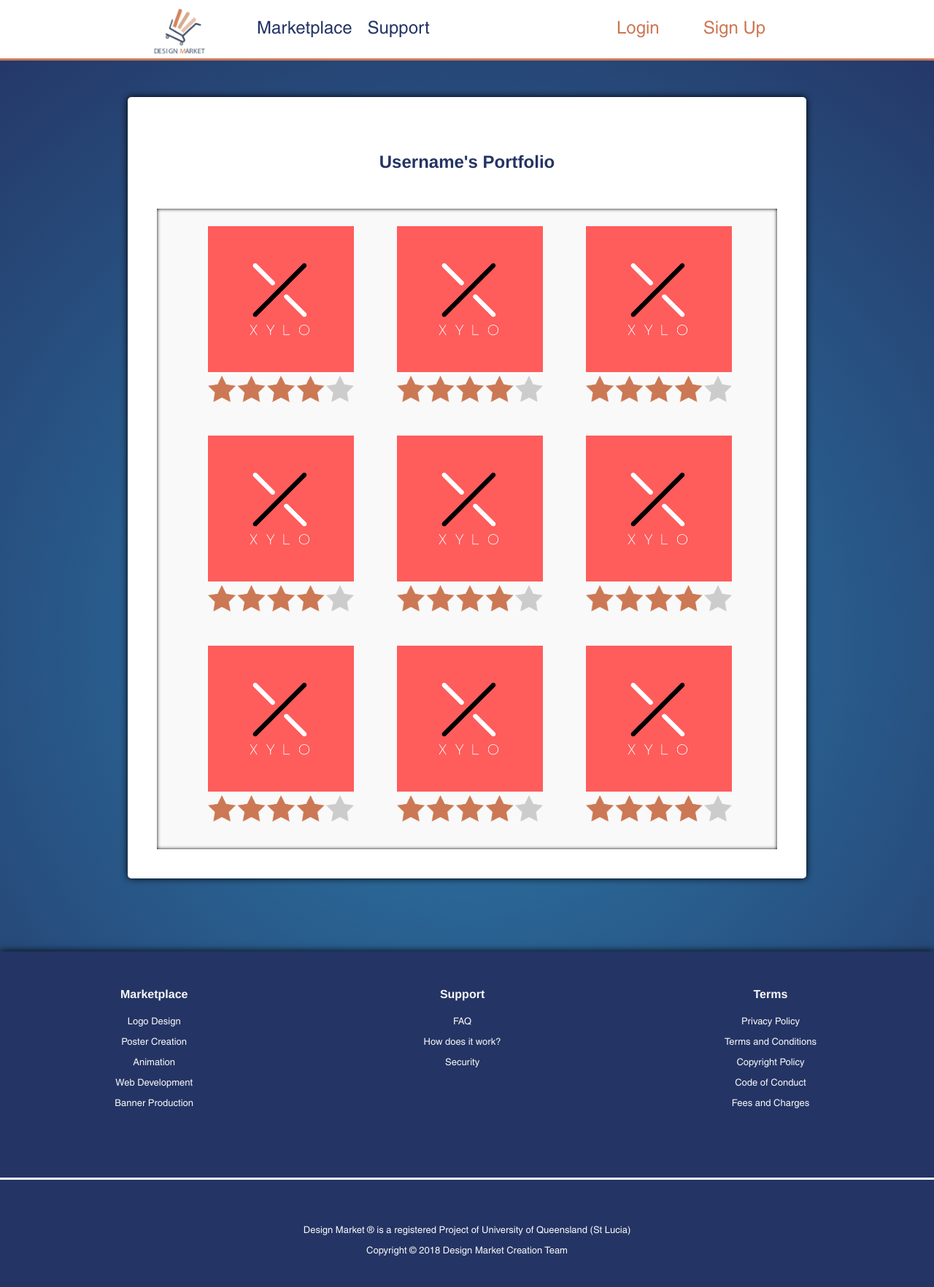
After one commit to SuperSheaff/Design-Market, a PHP site: page /profilePortfolio.php in a window 1280 px wide. The commit adds this page. Shown: the whole page at 73% size. Run offline with PHP 8.4, Linux system fonts and the light colour scheme.

Commit message:
changes to profilePortfolio + css + changed footer title

```diff
--- a/designMarket/createpost.php
+++ b/designMarket/createpost.php
@@ -5,7 +5,6 @@
 	$user = $_SESSION["username"];
 	$name = mysqli_real_escape_string($con, $_POST["name"]);
 	$description = mysqli_real_escape_string($con, $_POST["description"]);
-	$category = mysqli_real_escape_string($con, $_POST["category"]);
 
 	$source = "./uploads/" . basename($_FILES["uploadInspiration"]["name"]);
 	$error = 1;
@@ -25,7 +24,7 @@
 	$budget = mysqli_real_escape_string($con, $_POST["budgetType"]);
 	$privacy = mysqli_real_escape_string($con, $_POST["privacyType"]);
 
-	$sql = "INSERT INTO posts (posted_by, name, description, category, inspiration, min_budget, max_budget, budget_type, privacy) VALUES ('$user', '$name', '$description', '$category', '$inspiration', '$min', '$max', '$budget', '$privacy')";
+	$sql = "INSERT INTO posts (posted_by, name, description, inspiration, min_budget, max_budget, budget_type, privacy) VALUES ('$user', '$name', '$description', '$inspiration', '$min', '$max', '$budget', '$privacy')";
 	$con->query($sql);
 ?>
 <script>
--- a/designMarket/css/style.css
+++ b/designMarket/css/style.css
@@ -808,7 +808,7 @@ footer p {
 
 /* --- --- */
 
-/* --- Styling for the marketplace Page --- */
+/* --- Styling for the profile/portfolio Page --- */
 
 #profileContainer {
     margin: 0 auto;
@@ -889,4 +889,11 @@ footer p {
 #profileMore {
     margin-bottom: 15px;
 }
+
+#portfolioHeader {
+    padding: 30px;
+    text-align: center;
+}
+
+
 /* --- --- */
--- a/designMarket/footer.php
+++ b/designMarket/footer.php
@@ -25,10 +25,10 @@
                 <ul>
                     <li><h4>Marketplace</h4></li>
                     <li><p>Logo Design</p></li>
-                    <li><p>Poster Design</p></li>
+                    <li><p>Poster Creation</p></li>
                     <li><p>Animation</p></li>
-                    <li><p>Web Design</p></li>
-                     <li><p>Banner Design</p></li>
+                    <li><p>Web Development</p></li>
+                     <li><p>Banner Production</p></li>
                 </ul>
 
                 <ul>
--- /dev/null
+++ b/designMarket/profilePortfolio.php
@@ -0,0 +1,55 @@
+<?php
+    session_start();
+?>
+<!DOCTYPE html>
+<html>
+
+    <link rel="stylesheet" href="css/style.css">
+    <link rel="icon" type="image/png" href="images/homeButton.png" />
+
+    <head>
+
+        <title>Design Market - Profile</title>
+
+        <link rel="icon" type="image/png" href="images/logo.png">
+
+        <!-- Space for scripts -->
+        <script></script>
+
+    </head>
+
+    <body>
+
+        <?php include('header.php'); ?>
+
+        <div id="profileContainer">
+
+            <div id="portfolioHeader">
+
+                <h2>Username's Portfolio</h2>
+
+            </div>
+
+            <div id="profilePortfolio">
+
+                <ul>
+                    <li><img src="images/exampleLogo4.png" width="200"><img src="images/fourStars.png" width="200"></li>
+                    <li><img src="images/exampleLogo4.png" width="200"><img src="images/fourStars.png" width="200"></li>
+                    <li><img src="images/exampleLogo4.png" width="200"><img src="images/fourStars.png" width="200"></li>
+                    <li><img src="images/exampleLogo4.png" width="200"><img src="images/fourStars.png" width="200"></li>
+                    <li><img src="images/exampleLogo4.png" width="200"><img src="images/fourStars.png" width="200"></li>
+                    <li><img src="images/exampleLogo4.png" width="200"><img src="images/fourStars.png" width="200"></li>
+                    <li><img src="images/exampleLogo4.png" width="200"><img src="images/fourStars.png" width="200"></li>
+                    <li><img src="images/exampleLogo4.png" width="200"><img src="images/fourStars.png" width="200"></li>
+                    <li><img src="images/exampleLogo4.png" width="200"><img src="images/fourStars.png" width="200"></li>
+                </ul>
+
+            </div>
+
+        </div>
+
+        <?php include('footer.php'); ?>
+
+    </body>
+
+</html>
```
Also changed, not shown: designMarket/postProject.php (+0 -13 lines).
